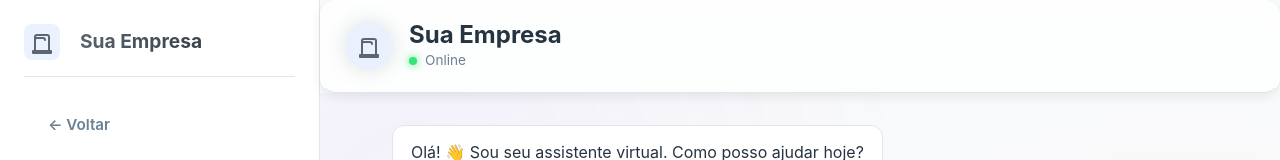
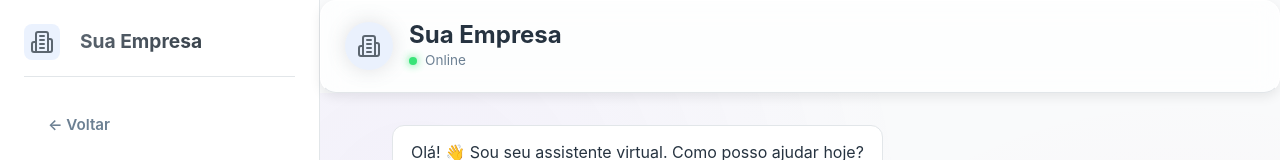
Before and after one commit to dilob0802-rgb/atendimento-ia, a Next.js app in the folder frontend/: page /chat-demo in a window 1280 px wide. Shown: the top 160 px of the page. Built offline with nearby package versions, Linux system fonts and the light colour scheme; no server answers.

Commit message:
UI: Update company icon to simplified modern building style

```diff
--- a/frontend/src/components/Sidebar.js
+++ b/frontend/src/components/Sidebar.js
@@ -24,7 +24,7 @@ export default function Sidebar() {
             <div className={styles.logo}>
                 {/* Ícone de prédio/empresa genérico para o topo */}
                 <span className={styles.navItemIcon} style={{ marginRight: '0.5rem', color: 'var(--primary)', background: 'rgba(59, 130, 246, 0.1)', padding: '6px', borderRadius: '8px' }}>
-                    <svg width="24" height="24" viewBox="0 0 24 24" fill="none" stroke="currentColor" strokeWidth="2" strokeLinecap="round" strokeLinejoin="round"><rect x="3" y="21" width="18" height="2"></rect><path d="M5 21V7a2 2 0 0 1 2-2h10a2 2 0 0 1 2 2v14"></path><path d="M5 10a2 2 0 0 1 2-2h6a2 2 0 0 1 2 2"></path></svg>
+                    <svg width="24" height="24" viewBox="0 0 24 24" fill="none" stroke="currentColor" strokeWidth="2" strokeLinecap="round" strokeLinejoin="round"><path d="M6 22V4a2 2 0 0 1 2-2h8a2 2 0 0 1 2 2v18Z" /><path d="M6 12H4a2 2 0 0 0-2 2v6a2 2 0 0 0 2 2h2" /><path d="M18 9h2a2 2 0 0 1 2 2v9a2 2 0 0 1-2 2h-2" /><path d="M10 6h4" /><path d="M10 10h4" /><path d="M10 14h4" /><path d="M10 18h4" /></svg>
                 </span>
                 <h3 style={{ fontSize: '1.2rem', margin: 0, whiteSpace: 'nowrap', overflow: 'hidden', textOverflow: 'ellipsis' }}>{displayName}</h3>
             </div>
--- a/frontend/src/pages/chat-demo.js
+++ b/frontend/src/pages/chat-demo.js
@@ -137,9 +137,9 @@ export default function ChatDemo() {
             <div className={styles.container}>
                 <div className={styles.sidebar}>
                     <div className={styles.logo}>
-                        {/* Ícone de prédio/empresa genérico */}
+                        {/* Ícone de prédio/empresa genérico mais moderno */}
                         <span style={{ marginRight: '0.5rem', color: 'var(--primary)', background: 'rgba(59, 130, 246, 0.1)', padding: '6px', borderRadius: '8px', display: 'flex' }}>
-                            <svg width="24" height="24" viewBox="0 0 24 24" fill="none" stroke="currentColor" strokeWidth="2" strokeLinecap="round" strokeLinejoin="round"><rect x="3" y="21" width="18" height="2"></rect><path d="M5 21V7a2 2 0 0 1 2-2h10a2 2 0 0 1 2 2v14"></path><path d="M5 10a2 2 0 0 1 2-2h6a2 2 0 0 1 2 2"></path></svg>
+                            <svg width="24" height="24" viewBox="0 0 24 24" fill="none" stroke="currentColor" strokeWidth="2" strokeLinecap="round" strokeLinejoin="round"><path d="M6 22V4a2 2 0 0 1 2-2h8a2 2 0 0 1 2 2v18Z" /><path d="M6 12H4a2 2 0 0 0-2 2v6a2 2 0 0 0 2 2h2" /><path d="M18 9h2a2 2 0 0 1 2 2v9a2 2 0 0 1-2 2h-2" /><path d="M10 6h4" /><path d="M10 10h4" /><path d="M10 14h4" /><path d="M10 18h4" /></svg>
                         </span>
                         <h3 style={{ fontSize: '1.2rem', margin: 0, whiteSpace: 'nowrap', overflow: 'hidden', textOverflow: 'ellipsis' }}>
                             {companyName}
@@ -189,7 +189,7 @@ export default function ChatDemo() {
                     <div className={styles.chatHeader + ' glass-card'}>
                         <div className={styles.chatHeaderInfo}>
                             <div className={styles.chatHeaderAvatar} style={{ display: 'flex', alignItems: 'center', justifyContent: 'center', background: 'rgba(59, 130, 246, 0.1)', borderRadius: '50%' }}>
-                                <svg width="24" height="24" viewBox="0 0 24 24" fill="none" stroke="currentColor" strokeWidth="2" strokeLinecap="round" strokeLinejoin="round" style={{ color: 'var(--primary)' }}><rect x="3" y="21" width="18" height="2"></rect><path d="M5 21V7a2 2 0 0 1 2-2h10a2 2 0 0 1 2 2v14"></path><path d="M5 10a2 2 0 0 1 2-2h6a2 2 0 0 1 2 2"></path></svg>
+                                <svg width="24" height="24" viewBox="0 0 24 24" fill="none" stroke="currentColor" strokeWidth="2" strokeLinecap="round" strokeLinejoin="round" style={{ color: 'var(--primary)' }}><path d="M6 22V4a2 2 0 0 1 2-2h8a2 2 0 0 1 2 2v18Z" /><path d="M6 12H4a2 2 0 0 0-2 2v6a2 2 0 0 0 2 2h2" /><path d="M18 9h2a2 2 0 0 1 2 2v9a2 2 0 0 1-2 2h-2" /><path d="M10 6h4" /><path d="M10 10h4" /><path d="M10 14h4" /><path d="M10 18h4" /></svg>
                             </div>
                             <div>
                                 <h3 style={{ margin: 0 }}>{companyName}</h3>
```
